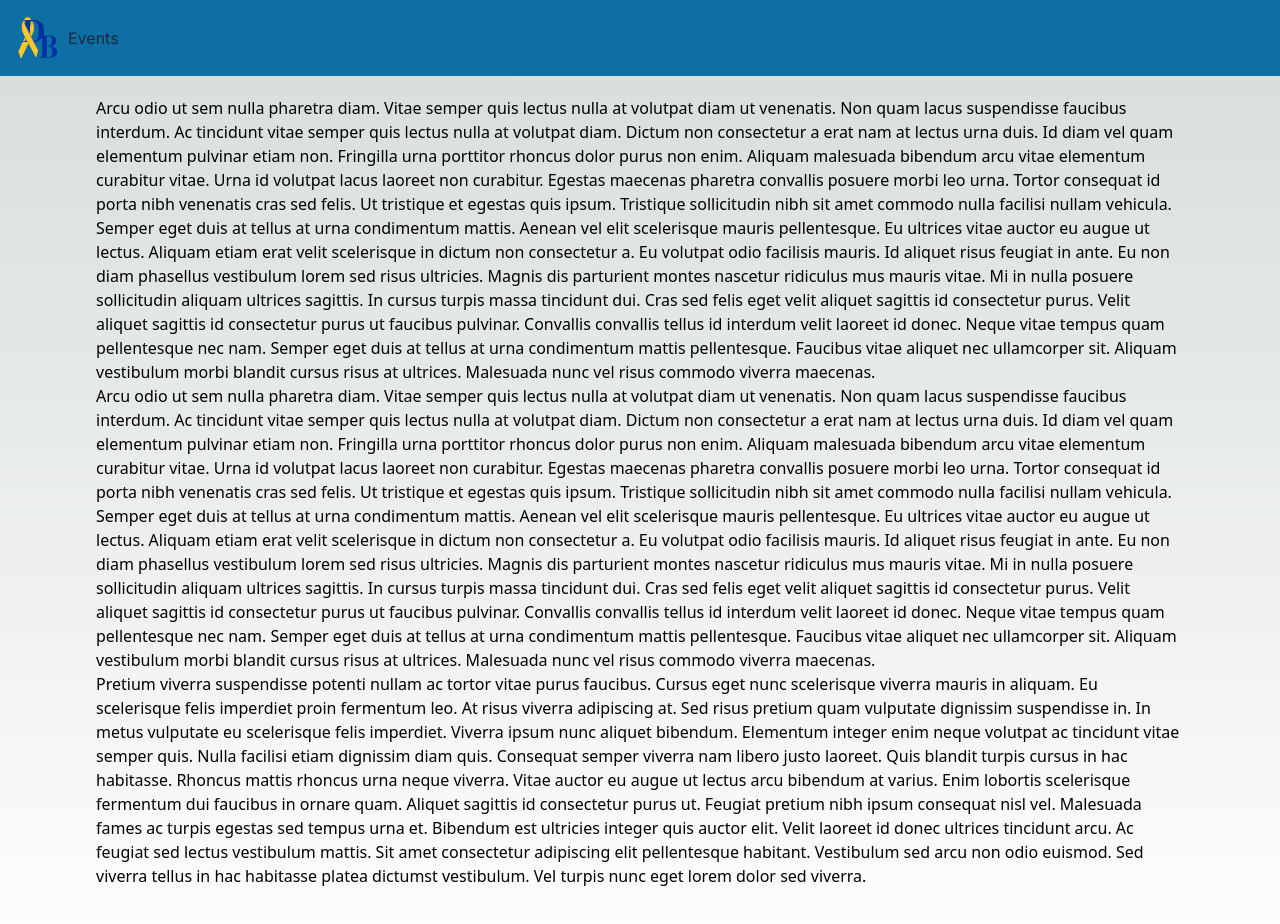
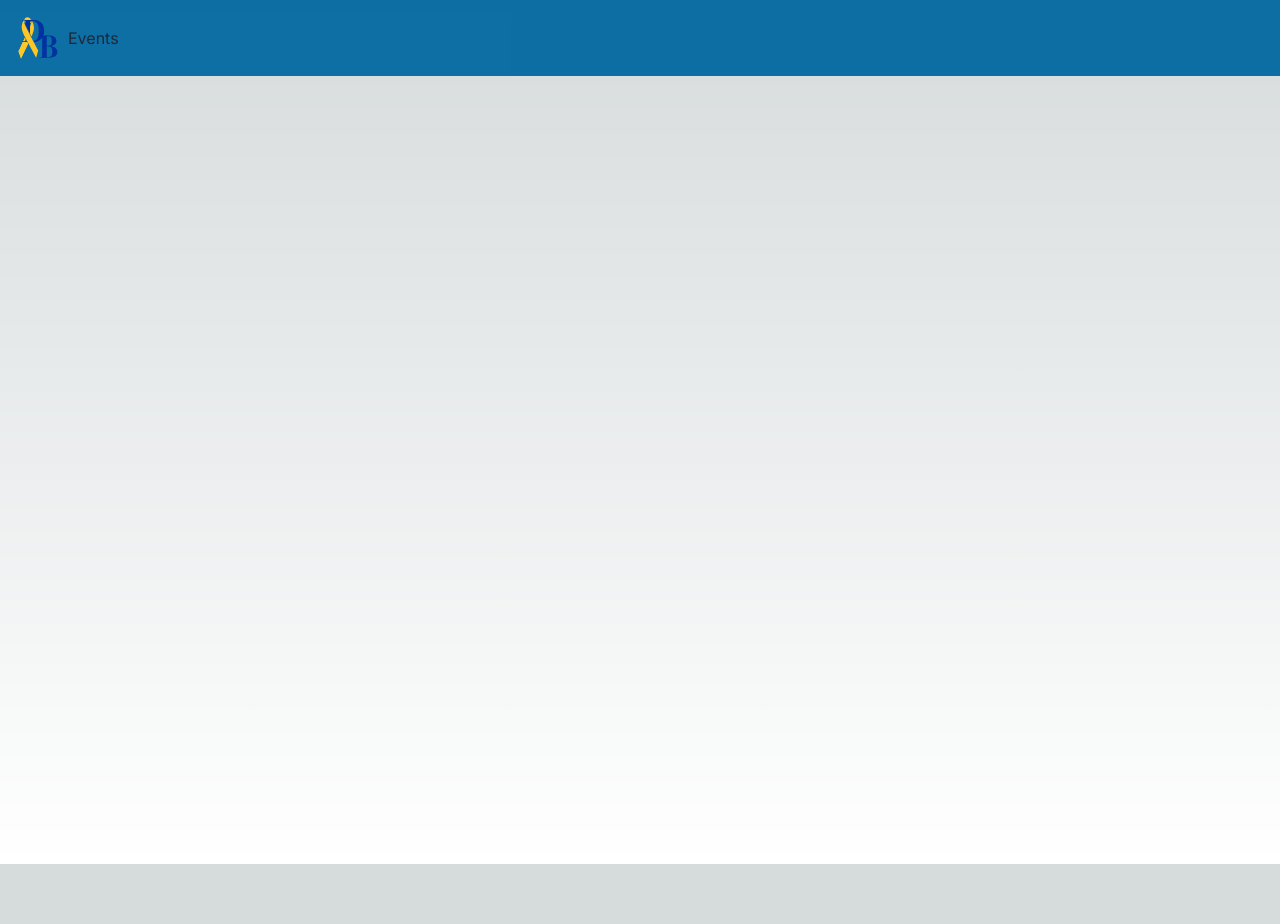
Before and after one commit to UKDanceBlue/admin-portal, a Next.js app: page / in a window 1280 px wide. Shown: the top 924 px of the page. After the commit the page ends 864 px from the top, so only its background shows below. Built offline with nearby package versions, Linux system fonts and the light colour scheme.

Commit message:
Some UI work

```diff
--- a/src/app/layout.tsx
+++ b/src/app/layout.tsx
@@ -32,7 +32,7 @@ export default function RootLayout({
             <a href="/events">Events</a>
           </div>
         </nav>
-        {children}
+        <div className="block pt-10 pb-6 mx-auto max-w-full">{children}</div>
       </body>
     </html>
   );
--- a/src/app/page.tsx
+++ b/src/app/page.tsx
@@ -1,88 +1,6 @@
-import { Text } from "@/components/core/Text";
+import { Text } from "@/components/core/typography/Text";
+import EventTable from "@/components/table/EventTable";
 
 export default function Home() {
-  return (
-    <main className="flex min-h-screen flex-col justify-between p-24">
-      <Text>
-        <div>
-          Arcu odio ut sem nulla pharetra diam. Vitae semper quis lectus nulla
-          at volutpat diam ut venenatis. Non quam lacus suspendisse faucibus
-          interdum. Ac tincidunt vitae semper quis lectus nulla at volutpat
-          diam. Dictum non consectetur a erat nam at lectus urna duis. Id diam
-          vel quam elementum pulvinar etiam non. Fringilla urna porttitor
-          rhoncus dolor purus non enim. Aliquam malesuada bibendum arcu vitae
-          elementum curabitur vitae. Urna id volutpat lacus laoreet non
-          curabitur. Egestas maecenas pharetra convallis posuere morbi leo urna.
-          Tortor consequat id porta nibh venenatis cras sed felis. Ut tristique
-          et egestas quis ipsum. Tristique sollicitudin nibh sit amet commodo
-          nulla facilisi nullam vehicula.
-        </div>
-        <div>
-          Semper eget duis at tellus at urna condimentum mattis. Aenean vel elit
-          scelerisque mauris pellentesque. Eu ultrices vitae auctor eu augue ut
-          lectus. Aliquam etiam erat velit scelerisque in dictum non consectetur
-          a. Eu volutpat odio facilisis mauris. Id aliquet risus feugiat in
-          ante. Eu non diam phasellus vestibulum lorem sed risus ultricies.
-          Magnis dis parturient montes nascetur ridiculus mus mauris vitae. Mi
-          in nulla posuere sollicitudin aliquam ultrices sagittis. In cursus
-          turpis massa tincidunt dui. Cras sed felis eget velit aliquet sagittis
-          id consectetur purus. Velit aliquet sagittis id consectetur purus ut
-          faucibus pulvinar. Convallis convallis tellus id interdum velit
-          laoreet id donec. Neque vitae tempus quam pellentesque nec nam. Semper
-          eget duis at tellus at urna condimentum mattis pellentesque. Faucibus
-          vitae aliquet nec ullamcorper sit. Aliquam vestibulum morbi blandit
-          cursus risus at ultrices. Malesuada nunc vel risus commodo viverra
-          maecenas.
-        </div>
-      </Text>
-      <Text>
-        Arcu odio ut sem nulla pharetra diam. Vitae semper quis lectus nulla at
-        volutpat diam ut venenatis. Non quam lacus suspendisse faucibus
-        interdum. Ac tincidunt vitae semper quis lectus nulla at volutpat diam.
-        Dictum non consectetur a erat nam at lectus urna duis. Id diam vel quam
-        elementum pulvinar etiam non. Fringilla urna porttitor rhoncus dolor
-        purus non enim. Aliquam malesuada bibendum arcu vitae elementum
-        curabitur vitae. Urna id volutpat lacus laoreet non curabitur. Egestas
-        maecenas pharetra convallis posuere morbi leo urna. Tortor consequat id
-        porta nibh venenatis cras sed felis. Ut tristique et egestas quis ipsum.
-        Tristique sollicitudin nibh sit amet commodo nulla facilisi nullam
-        vehicula.
-        <br />
-        Semper eget duis at tellus at urna condimentum mattis. Aenean vel elit
-        scelerisque mauris pellentesque. Eu ultrices vitae auctor eu augue ut
-        lectus. Aliquam etiam erat velit scelerisque in dictum non consectetur
-        a. Eu volutpat odio facilisis mauris. Id aliquet risus feugiat in ante.
-        Eu non diam phasellus vestibulum lorem sed risus ultricies. Magnis dis
-        parturient montes nascetur ridiculus mus mauris vitae. Mi in nulla
-        posuere sollicitudin aliquam ultrices sagittis. In cursus turpis massa
-        tincidunt dui. Cras sed felis eget velit aliquet sagittis id consectetur
-        purus. Velit aliquet sagittis id consectetur purus ut faucibus pulvinar.
-        Convallis convallis tellus id interdum velit laoreet id donec. Neque
-        vitae tempus quam pellentesque nec nam. Semper eget duis at tellus at
-        urna condimentum mattis pellentesque. Faucibus vitae aliquet nec
-        ullamcorper sit. Aliquam vestibulum morbi blandit cursus risus at
-        ultrices. Malesuada nunc vel risus commodo viverra maecenas.
-      </Text>
-      <Text>
-        Pretium viverra suspendisse potenti nullam ac tortor vitae purus
-        faucibus. Cursus eget nunc scelerisque viverra mauris in aliquam. Eu
-        scelerisque felis imperdiet proin fermentum leo. At risus viverra
-        adipiscing at. Sed risus pretium quam vulputate dignissim suspendisse
-        in. In metus vulputate eu scelerisque felis imperdiet. Viverra ipsum
-        nunc aliquet bibendum. Elementum integer enim neque volutpat ac
-        tincidunt vitae semper quis. Nulla facilisi etiam dignissim diam quis.
-        Consequat semper viverra nam libero justo laoreet. Quis blandit turpis
-        cursus in hac habitasse. Rhoncus mattis rhoncus urna neque viverra.
-        Vitae auctor eu augue ut lectus arcu bibendum at varius. Enim lobortis
-        scelerisque fermentum dui faucibus in ornare quam. Aliquet sagittis id
-        consectetur purus ut. Feugiat pretium nibh ipsum consequat nisl vel.
-        Malesuada fames ac turpis egestas sed tempus urna et. Bibendum est
-        ultricies integer quis auctor elit. Velit laoreet id donec ultrices
-        tincidunt arcu. Ac feugiat sed lectus vestibulum mattis. Sit amet
-        consectetur adipiscing elit pellentesque habitant. Vestibulum sed arcu
-        non odio euismod. Sed viverra tellus in hac habitasse platea dictumst
-        vestibulum. Vel turpis nunc eget lorem dolor sed viverra.
-      </Text>
-    </main>
-  );
+  return <main className="flex min-h-screen flex-col p-24"></main>;
 }
--- a/src/components/EventList.tsx
+++ b/src/components/EventList.tsx
@@ -8,7 +8,7 @@ async function getData() {
   let events: EventResource[] = [];
 
   try {
-    const res = await dbApiClient.eventApi.getAllEvents();
+    const res = await dbApiClient.eventApi.getEvents();
     events = res.resource.resources ?? [];
   } catch (e) {
     if (e instanceof Error) error = e;
--- /dev/null
+++ b/src/components/table/EventTable.tsx
@@ -0,0 +1,121 @@
+"use client";
+import {
+  ColumnDef,
+  createColumnHelper,
+  flexRender,
+  getCoreRowModel,
+  getSortedRowModel,
+  Row,
+  SortingState,
+  useReactTable,
+} from "@tanstack/react-table";
+
+import { DateTime, Duration } from "luxon";
+import { useMemo, useEffect, useState, useReducer } from "react";
+
+import { EventResource } from "@ukdanceblue/db-app-common";
+import dbApiClient from "@/lib/apiClient";
+
+const columnHelper = createColumnHelper<EventResource>();
+
+export const columns: ColumnDef<EventResource, any>[] = [
+  columnHelper.accessor("title", {
+    cell: (row) => row.getValue(),
+    header: "Title",
+  }),
+  columnHelper.accessor("occurrences", {
+    cell: (row) =>
+      row.getValue<DateTime[]>()[0]?.toLocaleString(DateTime.DATETIME_SHORT),
+    header: "First Occurrence",
+  }),
+  columnHelper.accessor("duration", {
+    cell: (row) => row.getValue<Duration | undefined>()?.toFormat("h:mm"),
+    header: "Duration",
+  }),
+  columnHelper.accessor("location", {
+    cell: (row) => row.getValue(),
+    header: "Location",
+  }),
+  columnHelper.accessor("eventId", {
+    cell: (row) => <a href={`/events/${row.getValue()}`}>View</a>,
+    header: "View",
+  }),
+];
+
+export default function EventTable() {
+  const [events, setEvents] = useState<EventResource[]>([]);
+
+  useEffect(() => {
+    dbApiClient.eventApi.getEvents().then((res) => {
+      setEvents(res.resource.resources ?? []);
+    });
+  }, []);
+
+  const table = useReactTable({
+    columns,
+    data: events,
+    getCoreRowModel: getCoreRowModel(),
+  });
+
+  return (
+    <div className="p-2">
+      <table className="table-auto w-full">
+        <thead>
+          {table.getHeaderGroups().map((headerGroup) => (
+            <tr key={headerGroup.id}>
+              {headerGroup.headers.map((header) => (
+                <th
+                  key={header.id}
+                  className="px-4 py-2 border-2 border-gray-500"
+                >
+                  {header.isPlaceholder
+                    ? null
+                    : flexRender(
+                        header.column.columnDef.header,
+                        header.getContext()
+                      )}
+                </th>
+              ))}
+            </tr>
+          ))}
+        </thead>
+        <tbody>
+          {table.getRowModel().rows.map((row) => (
+            <tr key={row.id}>
+              {row.getVisibleCells().map((cell) => (
+                <td
+                  key={cell.id}
+                  className="px-4 py-2 border-2 border-gray-500"
+                >
+                  {flexRender(cell.column.columnDef.cell, cell.getContext())}
+                </td>
+              ))}
+            </tr>
+          ))}
+        </tbody>
+        <tfoot>
+          {table.getFooterGroups().map((footerGroup) => (
+            <tr key={footerGroup.id}>
+              {footerGroup.headers.map((header) => (
+                <th
+                  key={header.id}
+                  className={
+                    "px-4 py-2" +
+                    (header.isPlaceholder ? " border-2 border-gray-500" : "")
+                  }
+                >
+                  {header.isPlaceholder
+                    ? null
+                    : flexRender(
+                        header.column.columnDef.footer,
+                        header.getContext()
+                      )}
+                </th>
+              ))}
+            </tr>
+          ))}
+        </tfoot>
+      </table>
+    </div>
+  );
+}
```
Also changed, not shown: src/components/EventTable.tsx (added), src/components/core/typography/Text.tsx (renamed from src/components/core/Text.tsx).
